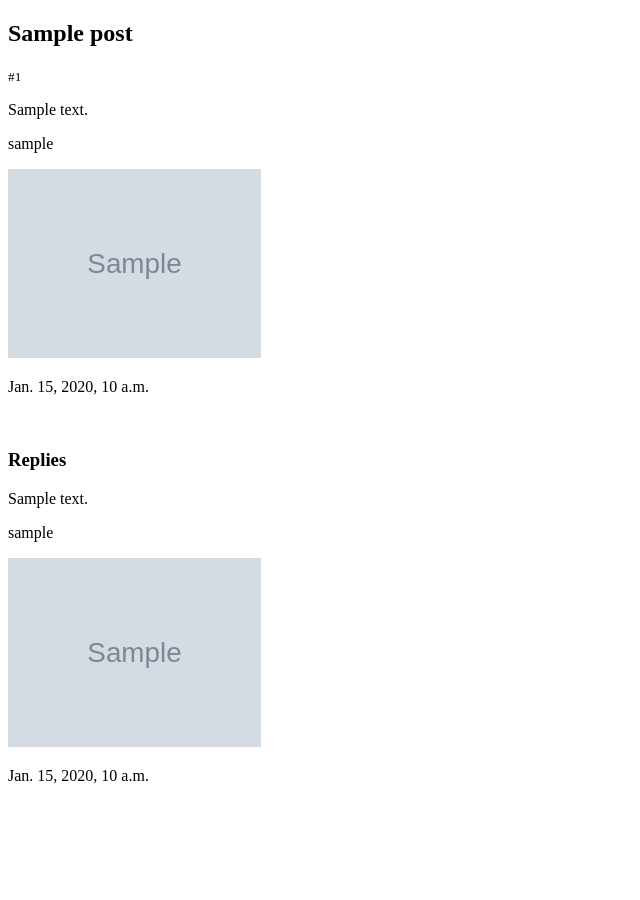
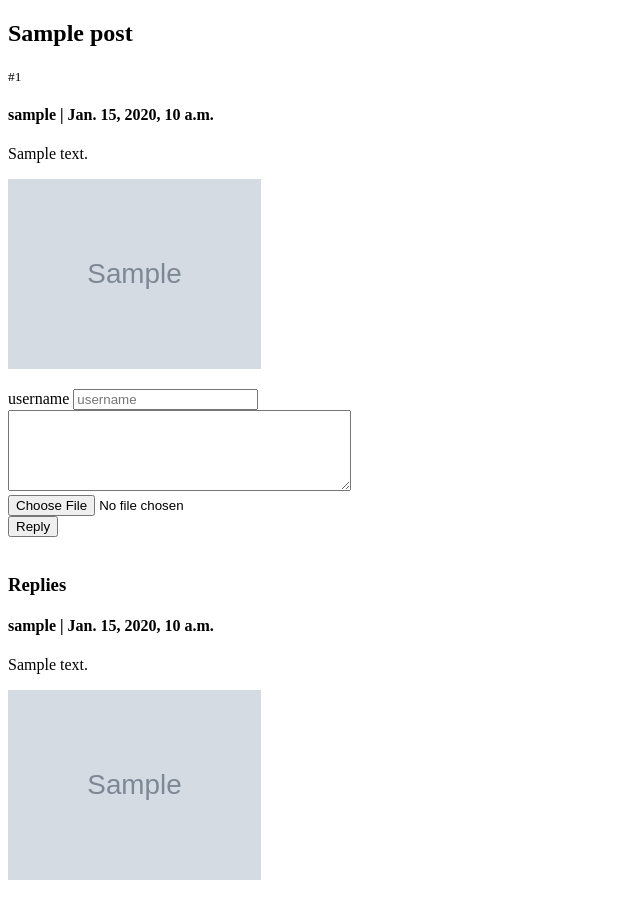
Before and after one commit to cyphersprojekt/Entrega-1-Munoz, a Django app: page /post/1 in a window 1280 px wide. Shown: the whole page, without its empty margins (0-640 px from the left). Before the commit the page ends 784 px from the top, so only its background shows below. Run offline with Django 4.2, Linux system fonts and the light colour scheme; tables that the repository leaves empty hold one stand-in row (values such as "Sample post"); grey boxes marked "Sample" are stand-in pictures; parts of the project's set-up code (start-up, migrations or seed data) failed here and were passed over.

Commit message:
TODAS LAS FUNCIONALIDADES HECHAS. AHORA LA PARTE ESTÉTICA (LA CUAL ODIO, OJALÁ ME PEGUEN UN TIRO

```diff
--- a/fourapp/templates/view_post.html
+++ b/fourapp/templates/view_post.html
@@ -9,23 +9,30 @@
 <body>
     <h2>{{ post.title }}</h2>
     <p><small>#{{ post.post_id }}</small></p>
+    <h4>{{ post.username }} | {{ post.post_date }}</h4>
     <p>{{ post.content }}</p>
-    <p>{{ post.username }}</p>
     {% if post.image %}
     <a href="../media/{{ post.image }}" target="_blank"><img style="width:20%; height:20%" src="../media/{{ post.image }}"></a>
     {% endif %}
-    <p>{{ post.created_at }}</p>
-    <p>{{ post.post_date }}</p>
+    <p></p>
+    <div id="reply">
+        <form action="/post/{{ post.post_id }}/reply" method="post" enctype="multipart/form-data">
+            <label for="username">username</label>
+            <input type="text" name="username" placeholder="username"><br>
+            <textarea name="content" rows="5" cols="40"></textarea><br>
+            <input class="form-control-file"type="file" name="image" placeholder="image"><br>
+            <input type="submit" value="Reply">
+        </form>
     <br>
 
     <h3>Replies</h3>
     {% for reply in replies %}
+    <h4>{{ reply.username }} | {{ reply.reply_date }}</h4>
     <p>{{ reply.content }}</p>
-    <p>{{ reply.username }}</p>
     {% if reply.image %}
     <a href="../media/{{ reply.image }}" target="_blank"><img style="width:20%; height:20%" src="../media/{{ reply.image }}"></a>
     {% endif %}
-    <p>{{ reply.reply_date }}</p>
+    <p></p>
     {% endfor %}
 </body>
 </html>
--- a/fourapp/urls.py
+++ b/fourapp/urls.py
@@ -26,4 +26,5 @@ urlpatterns = [
     path('view_category/<int:category_id>', views.view_category_by_id, name='view_category'), #ver la categoría por id {/view_category/1}
     path('<str:short>', views.view_category_by_short, name='view_category'), #ver la categoría por short {/sci}
     path('post/<int:post_id>', views.view_post, name='view_post'), #ver el post por id {/post/1}
+    path('post/<int:post_id>/reply', views.reply, name='reply'), #crear una respuesta al post {/post/1/reply}
 ]
--- a/fourapp/views.py
+++ b/fourapp/views.py
@@ -52,7 +52,10 @@ def reply(request, post_id):
     if request.method == 'POST':
         username = request.POST['username']
         content = request.POST['content']
-        image = request.FILES['image']
+        try:
+            image = request.FILES['image']
+        except:
+            image = None
         post = Post.objects.get(post_id=post_id)
         reply = Reply(username=username, content=content, image=image, post=post)
         reply.save()
```
